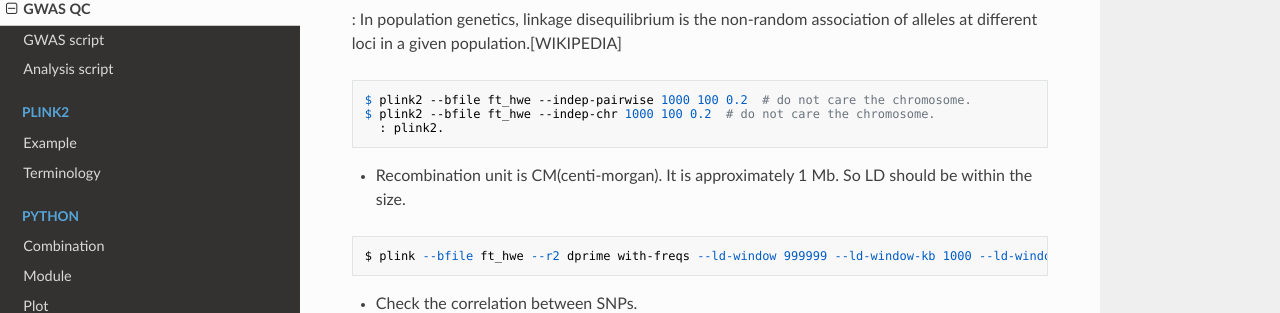
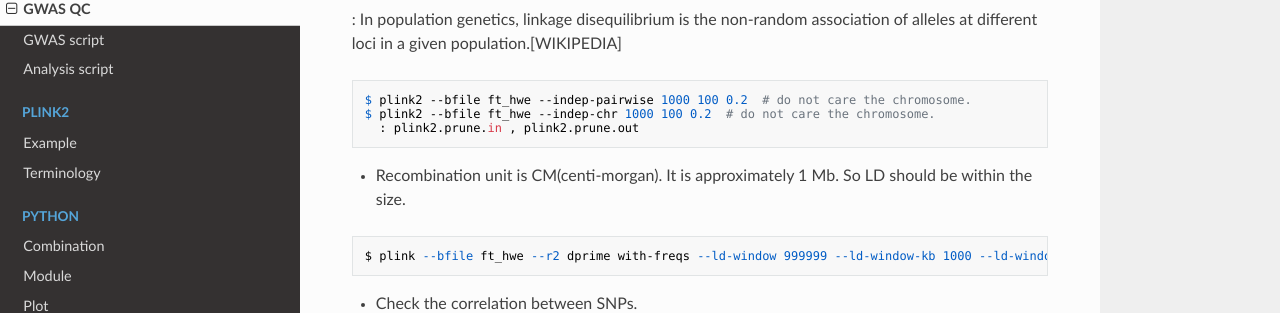
Before and after one commit to WonyoungCho/plink, an MkDocs documentation site: the page built from docs/GWAS.md, in a window 1280 px wide and 900 px high, scrolled down 1836 px. Shown: the part 139-452 px from the top of the window. Built offline with MkDocs 1.6.1, drawn with Linux system fonts in a browser that asks for light colours; nearby versions of some CDN libraries; old or Windows-style settings are respelled for this version of MkDocs.

Commit message:
Update GWAS.md

````diff
--- a/docs/GWAS.md
+++ b/docs/GWAS.md
@@ -74,7 +74,7 @@ $ plink2 --bfile ft_hwe_gt --hwe 1e-5 keep-fewhet --keep-if "PHENO1==control" --
 ```
 $ plink2 --bfile ft_hwe --indep-pairwise 1000 100 0.2  # do not care the chromosome.
 $ plink2 --bfile ft_hwe --indep-chr 1000 100 0.2  # do not care the chromosome.
-  : plink2.
+  : plink2.prune.in , plink2.prune.out
 ```
 - Recombination unit is CM(centi-morgan). It is approximately 1 Mb. So LD should be within the size.
 
````
